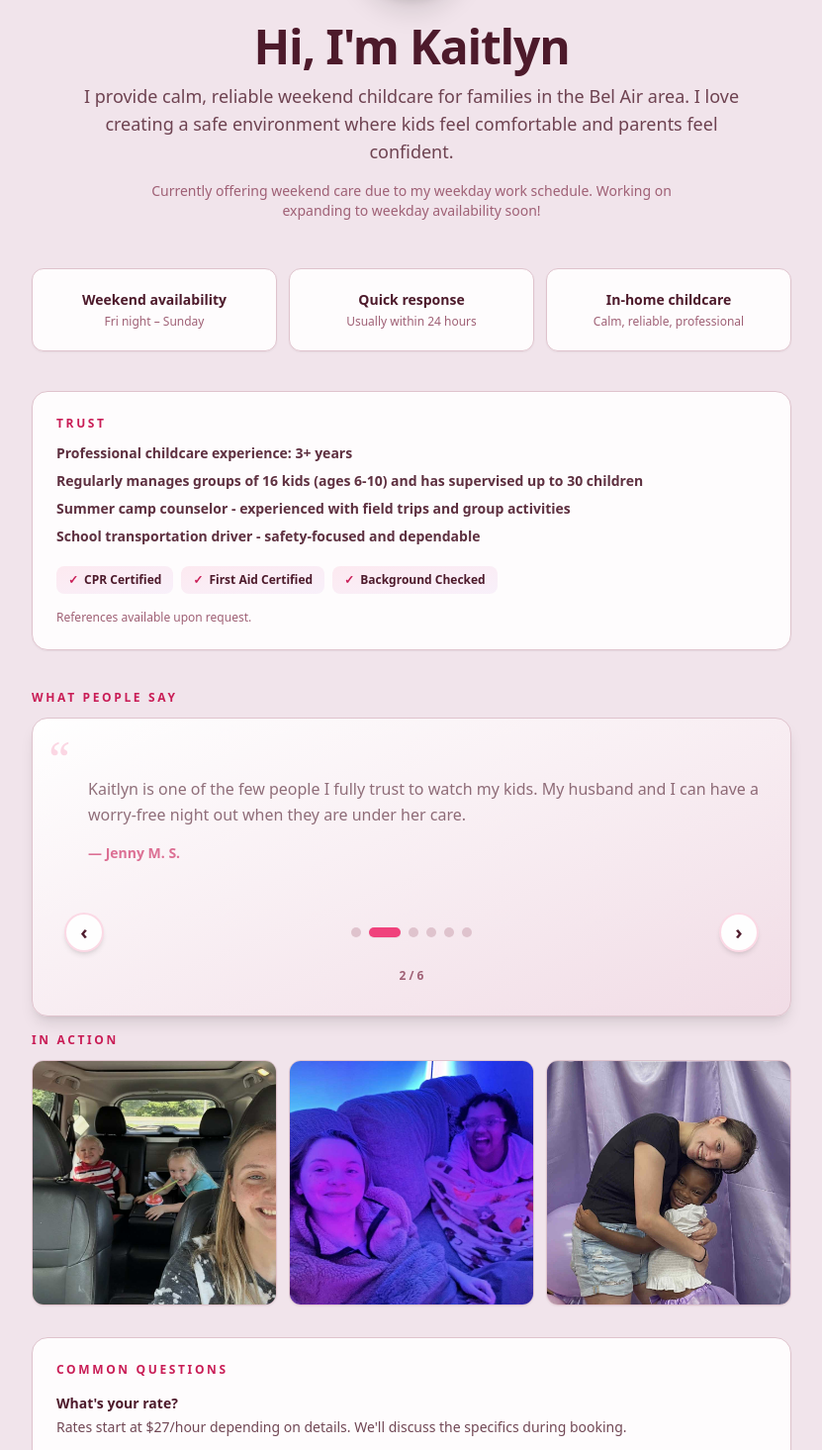
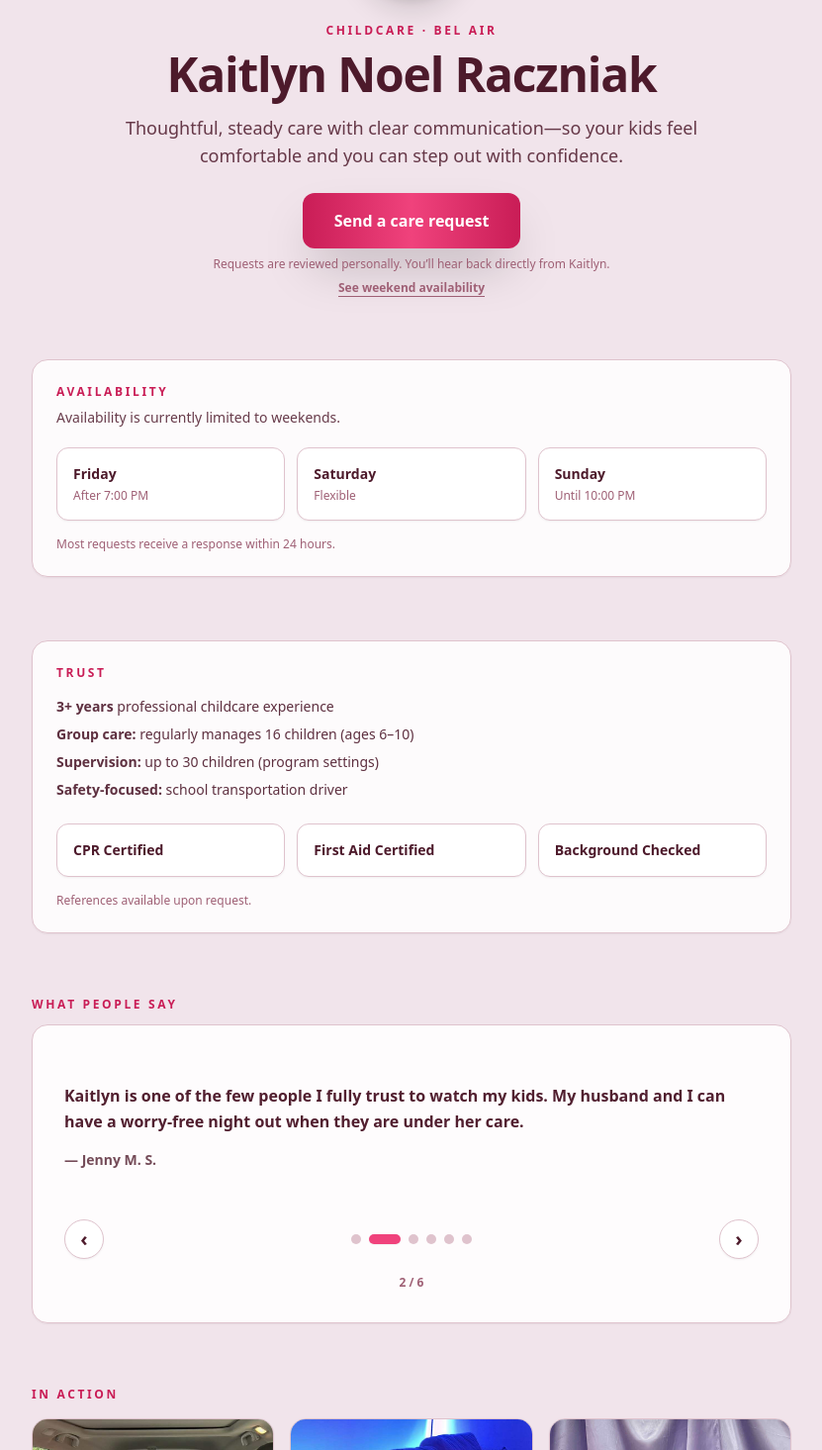
Before and after one commit to raczniakservices/kaitlyn-nanny-landing, a Next.js app in the folder apps/kaitlyn-nanny/: page / in a window 1280 px wide. Shown: the part 185-1650 px from the top of the page at 99% size, without its empty margins (224-1055 px from the left). Built offline with nearby package versions, Linux system fonts and the light colour scheme.

Commit message:
Refine Kaitlyn landing copy/layout (calm, premium)

```diff
--- a/apps/kaitlyn-nanny/app/page.tsx
+++ b/apps/kaitlyn-nanny/app/page.tsx
@@ -2,6 +2,7 @@ import { IntakeForm } from "../components/IntakeForm";
 import { Container } from "../components/Container";
 import { Reveal } from "../components/Reveal";
 import { Testimonials } from "../components/Testimonials";
+import { Button } from "../components/ui/button";
 
 export default function Page() {
   return (
@@ -11,7 +12,7 @@ export default function Page() {
           <div className="mx-auto max-w-3xl">
             {/* Hero - Photo + Intro */}
             <Reveal>
-              <div className="mb-12 text-center">
+              <div className="mb-16 text-center">
                 <div className="mb-6 flex justify-center">
                   <div className="relative">
                     <div className="h-32 w-32 overflow-hidden rounded-full border-4 border-white shadow-xl">
@@ -24,62 +25,85 @@ export default function Page() {
                   </div>
                 </div>
 
-                <h1 className="font-[var(--font-heading)] text-4xl sm:text-5xl font-bold text-[hsl(var(--text))] tracking-tight">
-                  Hi, I&apos;m Kaitlyn
+                <p className="text-xs font-bold tracking-[0.22em] text-[hsl(var(--accent-deep))]">
+                  CHILDCARE · BEL AIR
+                </p>
+                <h1 className="mt-3 font-[var(--font-heading)] text-4xl sm:text-5xl font-bold text-[hsl(var(--text))] tracking-tight">
+                  Kaitlyn Noel Raczniak
                 </h1>
-                <p className="mt-3 text-base sm:text-lg text-[hsl(var(--text))]/80 leading-relaxed max-w-2xl mx-auto">
-                  I provide calm, reliable weekend childcare for families in the Bel Air area.
-                  I love creating a safe environment where kids feel comfortable and parents feel confident.
+
+                <p className="mt-4 text-base sm:text-lg text-[hsl(var(--text))]/85 leading-relaxed max-w-2xl mx-auto">
+                  Thoughtful, steady care with clear communication—so your kids feel comfortable and you can step out with confidence.
                 </p>
-                <p className="mt-4 text-sm text-[hsl(var(--muted))] max-w-xl mx-auto">
-                  Currently offering weekend care due to my weekday work schedule. Working on expanding to weekday availability soon!
-                </p>
+
+                <div className="mt-6 flex flex-col items-center justify-center gap-2">
+                  <Button asChild variant="primary" size="xl" className="w-full sm:w-auto">
+                    <a href="#request-care">Send a care request</a>
+                  </Button>
+                  <p className="text-xs text-[hsl(var(--muted))]">
+                    Requests are reviewed personally. You’ll hear back directly from Kaitlyn.
+                  </p>
+                  <a
+                    href="#availability"
+                    className="text-xs font-semibold text-[hsl(var(--muted))] underline underline-offset-4 hover:text-[hsl(var(--text))]"
+                  >
+                    See weekend availability
+                  </a>
+                </div>
               </div>
             </Reveal>
 
-            {/* Quick Info Cards - Simplified */}
-            <div id="availability" className="mb-10 grid gap-3 sm:grid-cols-3">
-              <Reveal delay={0.05}>
-                <div className="min-h-[84px] rounded-xl border border-[hsl(var(--border))] bg-white/90 px-4 py-3 shadow-sm text-center flex flex-col items-center justify-center">
-                  <p className="text-sm font-bold text-[hsl(var(--text))]">Weekend availability</p>
-                  <p className="mt-1 text-xs text-[hsl(var(--muted))]">Fri night – Sunday</p>
+            {/* Availability */}
+            <div
+              id="availability"
+              className="mb-16 rounded-2xl border border-[hsl(var(--border))] bg-white/85 p-6 shadow-sm scroll-mt-8"
+            >
+              <p className="text-xs font-bold tracking-[0.22em] text-[hsl(var(--accent-deep))]">AVAILABILITY</p>
+              <p className="mt-2 text-sm text-[hsl(var(--text))]/85">
+                Availability is currently limited to weekends.
+              </p>
+
+              <div className="mt-5 grid gap-3 sm:grid-cols-3">
+                <div className="rounded-xl border border-[hsl(var(--border))] bg-white px-4 py-4 shadow-sm">
+                  <p className="text-sm font-semibold text-[hsl(var(--text))]">Friday</p>
+                  <p className="mt-1 text-xs text-[hsl(var(--muted))]">After 7:00 PM</p>
                 </div>
-              </Reveal>
-              <Reveal delay={0.1}>
-                <div className="min-h-[84px] rounded-xl border border-[hsl(var(--border))] bg-white/90 px-4 py-3 shadow-sm text-center flex flex-col items-center justify-center">
-                  <p className="text-sm font-bold text-[hsl(var(--text))]">Quick response</p>
-                  <p className="mt-1 text-xs text-[hsl(var(--muted))]">Usually within 24 hours</p>
+                <div className="rounded-xl border border-[hsl(var(--border))] bg-white px-4 py-4 shadow-sm">
+                  <p className="text-sm font-semibold text-[hsl(var(--text))]">Saturday</p>
+                  <p className="mt-1 text-xs text-[hsl(var(--muted))]">Flexible</p>
                 </div>
-              </Reveal>
-              <Reveal delay={0.15}>
-                <div className="min-h-[84px] rounded-xl border border-[hsl(var(--border))] bg-white/90 px-4 py-3 shadow-sm text-center flex flex-col items-center justify-center">
-                  <p className="text-sm font-bold text-[hsl(var(--text))]">In-home childcare</p>
-                  <p className="mt-1 text-xs text-[hsl(var(--muted))]">Calm, reliable, professional</p>
+                <div className="rounded-xl border border-[hsl(var(--border))] bg-white px-4 py-4 shadow-sm">
+                  <p className="text-sm font-semibold text-[hsl(var(--text))]">Sunday</p>
+                  <p className="mt-1 text-xs text-[hsl(var(--muted))]">Until 10:00 PM</p>
                 </div>
-              </Reveal>
+              </div>
+
+              <p className="mt-4 text-xs text-[hsl(var(--muted))]">
+                Most requests receive a response within 24 hours.
+              </p>
             </div>
 
             {/* Trust details */}
             <Reveal delay={0.2}>
-              <div className="mb-10 rounded-2xl border border-[hsl(var(--border))] bg-white/90 p-6 shadow-sm">
+              <div id="trust" className="mb-16 rounded-2xl border border-[hsl(var(--border))] bg-white/85 p-6 shadow-sm scroll-mt-20">
                 <p className="text-xs font-bold tracking-[0.22em] text-[hsl(var(--accent-deep))]">TRUST</p>
-                <ul className="mt-3 space-y-2 text-sm font-semibold text-[hsl(var(--text))]/90">
-                  <li>Professional childcare experience: 3+ years</li>
-                  <li>Regularly manages groups of 16 kids (ages 6-10) and has supervised up to 30 children</li>
-                  <li>Summer camp counselor - experienced with field trips and group activities</li>
-                  <li>School transportation driver - safety-focused and dependable</li>
-                </ul>
+                <div className="mt-4 grid gap-2 text-sm text-[hsl(var(--text))]/90">
+                  <p><span className="font-semibold">3+ years</span> professional childcare experience</p>
+                  <p><span className="font-semibold">Group care:</span> regularly manages 16 children (ages 6–10)</p>
+                  <p><span className="font-semibold">Supervision:</span> up to 30 children (program settings)</p>
+                  <p><span className="font-semibold">Safety-focused:</span> school transportation driver</p>
+                </div>
 
                 {/* Credentials badges */}
-                <div className="mt-5 flex flex-wrap gap-2 items-center">
-                  <div className="inline-flex items-center gap-1.5 rounded-lg bg-gradient-to-br from-[hsl(var(--accent))]/10 to-[hsl(var(--lavender))]/10 px-3 py-1.5 text-xs font-bold text-[hsl(var(--text))]">
-                    <span className="text-[hsl(var(--accent-deep))]">✓</span> CPR Certified
+                <div className="mt-6 grid gap-3 sm:grid-cols-3">
+                  <div className="rounded-xl border border-[hsl(var(--border))] bg-white px-4 py-4 shadow-sm">
+                    <p className="text-sm font-semibold text-[hsl(var(--text))]">CPR Certified</p>
                   </div>
-                  <div className="inline-flex items-center gap-1.5 rounded-lg bg-gradient-to-br from-[hsl(var(--accent))]/10 to-[hsl(var(--lavender))]/10 px-3 py-1.5 text-xs font-bold text-[hsl(var(--text))]">
-                    <span className="text-[hsl(var(--accent-deep))]">✓</span> First Aid Certified
+                  <div className="rounded-xl border border-[hsl(var(--border))] bg-white px-4 py-4 shadow-sm">
+                    <p className="text-sm font-semibold text-[hsl(var(--text))]">First Aid Certified</p>
                   </div>
-                  <div className="inline-flex items-center gap-1.5 rounded-lg bg-gradient-to-br from-[hsl(var(--accent))]/10 to-[hsl(var(--lavender))]/10 px-3 py-1.5 text-xs font-bold text-[hsl(var(--text))]">
-                    <span className="text-[hsl(var(--accent-deep))]">✓</span> Background Checked
+                  <div className="rounded-xl border border-[hsl(var(--border))] bg-white px-4 py-4 shadow-sm">
+                    <p className="text-sm font-semibold text-[hsl(var(--text))]">Background Checked</p>
                   </div>
                 </div>
 
@@ -89,33 +113,35 @@ export default function Page() {
 
             {/* Testimonials */}
             <Reveal delay={0.25}>
-              <Testimonials initiallyVisible={2} />
+              <div id="testimonials" className="scroll-mt-20 mb-16">
+                <Testimonials initiallyVisible={2} />
+              </div>
             </Reveal>
 
             {/* Photo Gallery */}
             <Reveal delay={0.3}>
-              <div className="mb-8">
+              <div className="mb-16">
                 <p className="mb-3 text-xs font-bold tracking-[0.22em] text-[hsl(var(--accent-deep))]">IN ACTION</p>
-                <div className="grid grid-cols-1 sm:grid-cols-3 gap-3">
-                  <div className="overflow-hidden rounded-xl border border-[hsl(var(--border))] shadow-sm h-64 sm:h-auto">
+                <div className="mt-4 grid grid-cols-1 sm:grid-cols-3 gap-4">
+                  <div className="overflow-hidden rounded-2xl border border-[hsl(var(--border))] bg-white shadow-sm h-64 sm:h-auto">
                     <img
                       src="/kaitlyn1.jfif"
                       alt="Kaitlyn with children"
-                      className="h-full w-full object-cover object-[50%_20%] sm:object-center sm:aspect-square hover:scale-105 transition-transform duration-300"
+                      className="h-full w-full object-cover object-[50%_20%] sm:object-center sm:aspect-square"
                     />
                   </div>
-                  <div className="overflow-hidden rounded-xl border border-[hsl(var(--border))] shadow-sm h-64 sm:h-auto">
+                  <div className="overflow-hidden rounded-2xl border border-[hsl(var(--border))] bg-white shadow-sm h-64 sm:h-auto">
                     <img
                       src="/kaitlyn2.jfif"
                       alt="Kaitlyn childcare"
-                      className="h-full w-full object-cover object-[50%_20%] sm:object-center sm:aspect-square hover:scale-105 transition-transform duration-300"
+                      className="h-full w-full object-cover object-[50%_20%] sm:object-center sm:aspect-square"
                     />
                   </div>
-                  <div className="overflow-hidden rounded-xl border border-[hsl(var(--border))] shadow-sm h-64 sm:h-auto">
+                  <div className="overflow-hidden rounded-2xl border border-[hsl(var(--border))] bg-white shadow-sm h-64 sm:h-auto">
                     <img
                       src="/kaitlyn3.jfif"
                       alt="Kaitlyn with kids"
-                      className="h-full w-full object-cover object-[50%_30%] sm:object-[50%_20%] sm:aspect-square hover:scale-105 transition-transform duration-300"
+                      className="h-full w-full object-cover object-[50%_30%] sm:object-[50%_20%] sm:aspect-square"
                     />
                   </div>
                 </div>
@@ -124,38 +150,46 @@ export default function Page() {
 
             {/* FAQ Section */}
             <Reveal delay={0.35}>
-              <div className="mb-10 rounded-2xl border border-[hsl(var(--border))] bg-white/90 p-6 shadow-sm">
+              <div id="faq" className="mb-16 rounded-2xl border border-[hsl(var(--border))] bg-white/85 p-6 shadow-sm scroll-mt-20">
                 <p className="text-xs font-bold tracking-[0.22em] text-[hsl(var(--accent-deep))]">COMMON QUESTIONS</p>
                 <div className="mt-4 space-y-4">
                   <div>
                     <p className="text-sm font-bold text-[hsl(var(--text))]">What&apos;s your rate?</p>
-                    <p className="mt-1 text-sm text-[hsl(var(--text))]/80">Rates start at $27/hour depending on details. We&apos;ll discuss the specifics during booking.</p>
+                    <p className="mt-1 text-sm text-[hsl(var(--text))]/80">Rates start at $27/hour. Final rate depends on the details of your request.</p>
                   </div>
 
                   <div>
                     <p className="text-sm font-bold text-[hsl(var(--text))]">What services do you provide?</p>
-                    <p className="mt-1 text-sm text-[hsl(var(--text))]/80">Beyond supervision and play, I help with homework, meal prep, bedtime routines, light tidying, and educational activities. Just let me know what you need in the booking form!</p>
+                    <p className="mt-1 text-sm text-[hsl(var(--text))]/80">Supervision and play, plus support with homework, meals, bedtime routines, and light tidying as needed.</p>
                   </div>
 
                   <div>
                     <p className="text-sm font-bold text-[hsl(var(--text))]">Do you have CPR certification?</p>
-                    <p className="mt-1 text-sm text-[hsl(var(--text))]/80">Yes! I&apos;m both CPR and First Aid certified.</p>
+                    <p className="mt-1 text-sm text-[hsl(var(--text))]/80">Yes—CPR and First Aid certified.</p>
                   </div>
 
                   <div>
                     <p className="text-sm font-bold text-[hsl(var(--text))]">What if I need to cancel?</p>
-                    <p className="mt-1 text-sm text-[hsl(var(--text))]/80">Just contact me as soon as possible. As my schedule fills up, I&apos;ll establish a clearer cancellation policy.</p>
+                    <p className="mt-1 text-sm text-[hsl(var(--text))]/80">Please reach out as soon as plans change so I can adjust my schedule.</p>
                   </div>
 
                   <div>
                     <p className="text-sm font-bold text-[hsl(var(--text))]">What ages do you work with?</p>
-                    <p className="mt-1 text-sm text-[hsl(var(--text))]/80">I primarily work with ages 6-10, but I have experience with all ages and work with various age groups regularly.</p>
+                    <p className="mt-1 text-sm text-[hsl(var(--text))]/80">Most of my recent experience is ages 6–10. Share your children’s ages in your request and I’ll confirm fit.</p>
                   </div>
                 </div>
               </div>
             </Reveal>
 
-            <IntakeForm />
+            <div id="request-care" className="scroll-mt-20">
+              <div className="mb-4 rounded-2xl border border-[hsl(var(--border))] bg-white/85 p-6 shadow-sm">
+                <p className="text-xs font-bold tracking-[0.22em] text-[hsl(var(--accent-deep))]">REQUEST</p>
+                <p className="mt-2 text-sm text-[hsl(var(--text))]/85">
+                  This helps me understand your needs before confirming availability.
+                </p>
+              </div>
+              <IntakeForm />
+            </div>
           </div>
         </Container>
       </section>
--- a/apps/kaitlyn-nanny/components/Testimonials.tsx
+++ b/apps/kaitlyn-nanny/components/Testimonials.tsx
@@ -93,11 +93,7 @@ export function Testimonials({ initiallyVisible = 2 }: { initiallyVisible?: numb
         WHAT PEOPLE SAY
       </p>
 
-      <div className="relative rounded-2xl border border-[hsl(var(--border))] bg-gradient-to-br from-white to-[hsl(var(--accent))]/5 p-8 shadow-lg">
-        {/* Decorative quotation mark */}
-        <div className="absolute top-4 left-4 text-5xl leading-none text-[hsl(var(--accent))]/20 font-serif">
-          &ldquo;
-        </div>
+      <div className="relative rounded-2xl border border-[hsl(var(--border))] bg-white/90 p-8 shadow-sm">
 
         {/* Testimonial content with fade animation */}
         <div
@@ -105,10 +101,10 @@ export function Testimonials({ initiallyVisible = 2 }: { initiallyVisible?: numb
             isAnimating ? 'opacity-0' : 'opacity-100'
           }`}
         >
-          <p className="text-base leading-relaxed text-[hsl(var(--text))] font-medium pl-6">
+          <p className="text-base leading-relaxed text-[hsl(var(--text))] font-semibold">
             {current.quote.replace(/^"|"$/g, '')}
           </p>
-          <p className="mt-4 text-sm font-bold text-[hsl(var(--accent-deep))] pl-6">
+          <p className="mt-4 text-sm font-semibold text-[hsl(var(--text))]/80">
             {current.author}
           </p>
         </div>
@@ -118,7 +114,7 @@ export function Testimonials({ initiallyVisible = 2 }: { initiallyVisible?: numb
           <button
             onClick={goPrev}
             disabled={isAnimating}
-            className="flex h-10 w-10 items-center justify-center rounded-full bg-white border-2 border-[hsl(var(--accent))]/20 text-[hsl(var(--text))] text-xl font-bold transition-all hover:bg-[hsl(var(--accent))] hover:text-white hover:border-[hsl(var(--accent))] hover:scale-110 disabled:opacity-50 disabled:cursor-not-allowed focus:outline-none focus-visible:ring-2 focus-visible:ring-[hsl(var(--accent))] focus-visible:ring-offset-2 shadow-md hover:shadow-lg"
+            className="flex h-10 w-10 items-center justify-center rounded-full bg-white border border-[hsl(var(--border))] text-[hsl(var(--text))] text-xl font-semibold transition-colors hover:bg-[hsl(var(--bg))] disabled:opacity-50 disabled:cursor-not-allowed focus:outline-none focus-visible:ring-2 focus-visible:ring-[hsl(var(--accent))] focus-visible:ring-offset-2 shadow-sm"
             aria-label="Previous testimonial"
           >
             ‹
@@ -144,7 +140,7 @@ export function Testimonials({ initiallyVisible = 2 }: { initiallyVisible?: numb
           <button
             onClick={goNext}
             disabled={isAnimating}
-            className="flex h-10 w-10 items-center justify-center rounded-full bg-white border-2 border-[hsl(var(--accent))]/20 text-[hsl(var(--text))] text-xl font-bold transition-all hover:bg-[hsl(var(--accent))] hover:text-white hover:border-[hsl(var(--accent))] hover:scale-110 disabled:opacity-50 disabled:cursor-not-allowed focus:outline-none focus-visible:ring-2 focus-visible:ring-[hsl(var(--accent))] focus-visible:ring-offset-2 shadow-md hover:shadow-lg"
+            className="flex h-10 w-10 items-center justify-center rounded-full bg-white border border-[hsl(var(--border))] text-[hsl(var(--text))] text-xl font-semibold transition-colors hover:bg-[hsl(var(--bg))] disabled:opacity-50 disabled:cursor-not-allowed focus:outline-none focus-visible:ring-2 focus-visible:ring-[hsl(var(--accent))] focus-visible:ring-offset-2 shadow-sm"
             aria-label="Next testimonial"
           >
             ›
--- a/apps/kaitlyn-nanny/components/ui/button.tsx
+++ b/apps/kaitlyn-nanny/components/ui/button.tsx
@@ -42,7 +42,12 @@ export type ButtonProps = React.ButtonHTMLAttributes<HTMLButtonElement> &
     asChild?: boolean;
   };
 
-export function Button({ className, variant, size, asChild = false, ...props }: ButtonProps) {
+export const Button = React.forwardRef<HTMLButtonElement, ButtonProps>(function Button(
+  { className, variant, size, asChild = false, ...props },
+  ref
+) {
   const Comp = asChild ? Slot : "button";
-  return <Comp className={cn(buttonVariants({ variant, size }), className)} {...props} />;
-}
+  return <Comp ref={ref} className={cn(buttonVariants({ variant, size }), className)} {...props} />;
+});
+
+Button.displayName = "Button";
```
Also changed, not shown: apps/kaitlyn-nanny/app/globals.css (+8 -0 lines), apps/kaitlyn-nanny/components/IntakeForm.tsx (+5 -5 lines).
